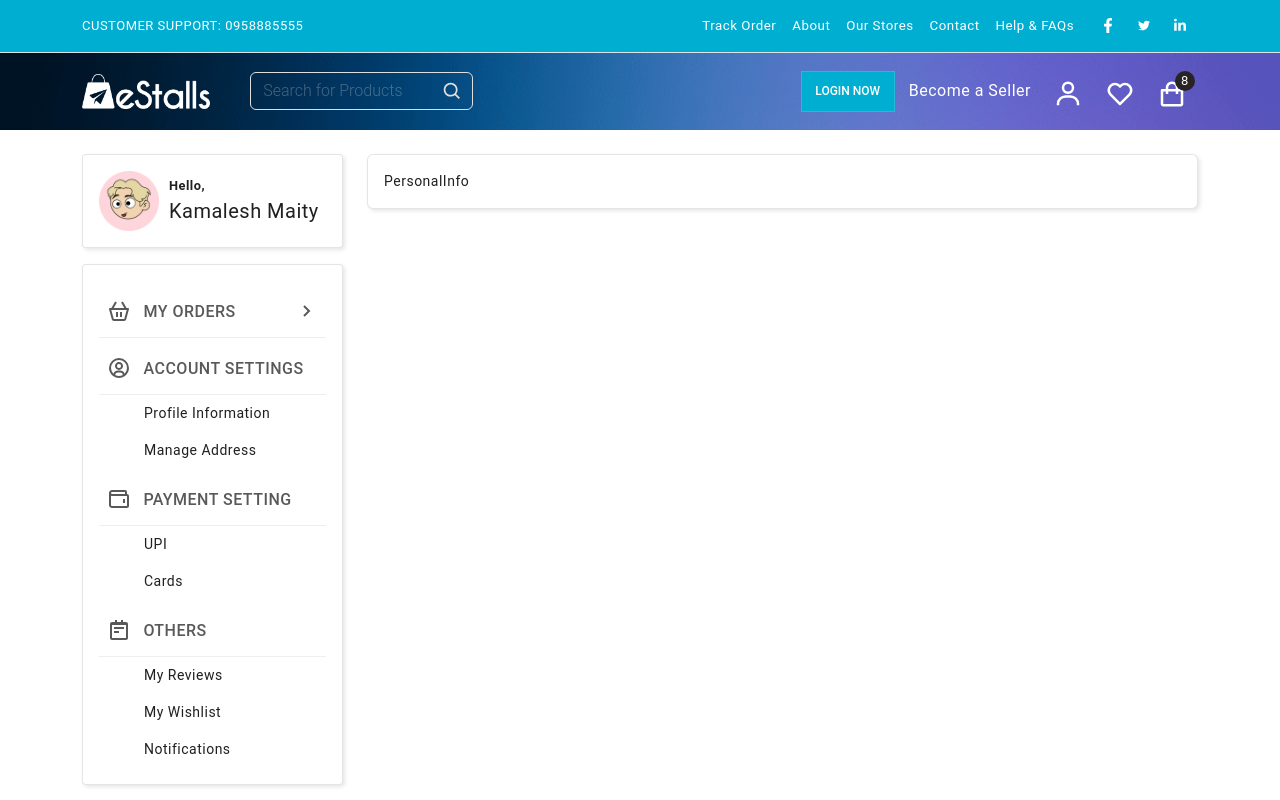
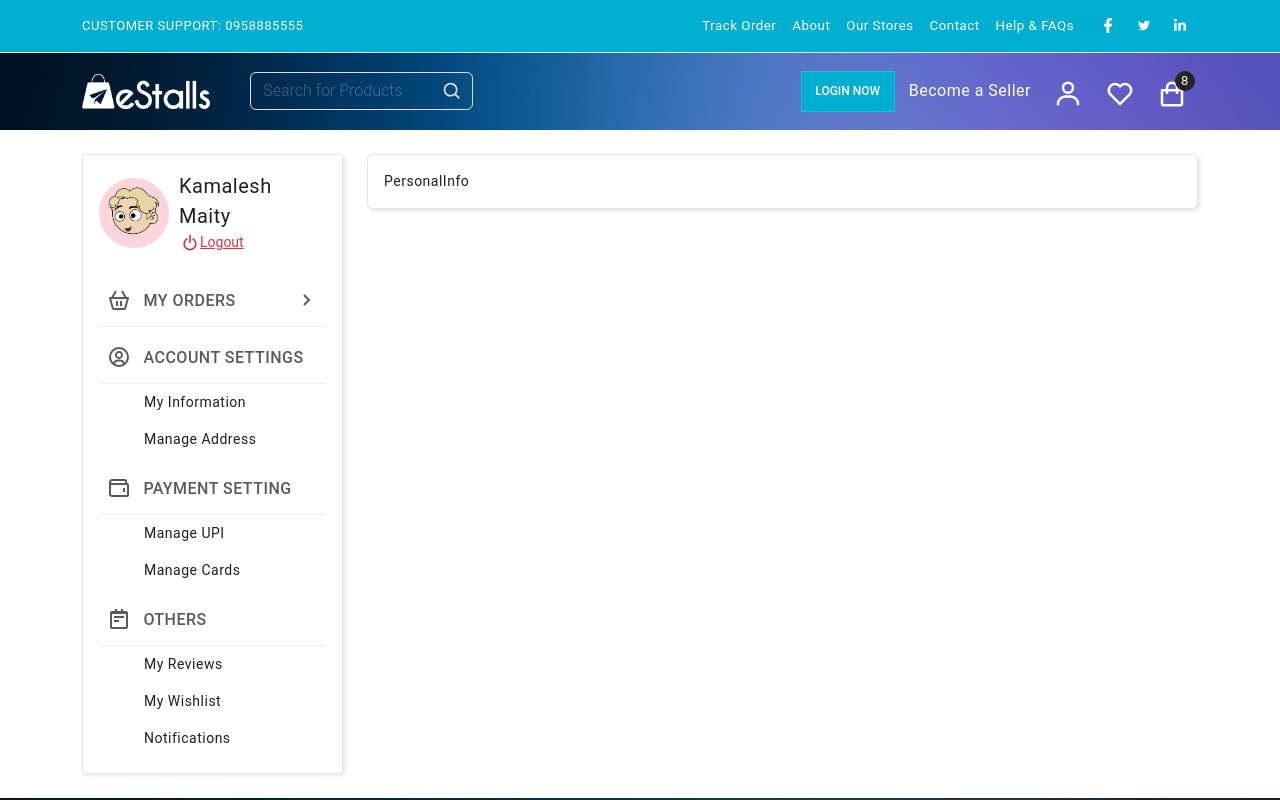
Before and after one commit to kamalesh777/e-stalls-client, a Next.js app: page /profile/account-setting/user-details in a window 1280 px wide. Shown: the top 800 px of the page. Built offline with nearby package versions, Linux system fonts and the light colour scheme.

Commit message:
profile perfect working

```diff
--- a/src/view/Profile.tsx
+++ b/src/view/Profile.tsx
@@ -1,7 +1,8 @@
 import Link from 'next/link'
 import { useRouter } from 'next/router'
 import React from 'react'
-import { BiBasket, BiChevronRight, BiNotepad, BiUserCircle, BiWallet } from 'react-icons/bi'
+import { Button } from 'react-bootstrap'
+import { BiBasket, BiChevronRight, BiNotepad, BiPowerOff, BiUserCircle, BiWallet } from 'react-icons/bi'
 import ManageAddress from '@/components/Profile/Info/ManageAddress'
 import PersonalInfo from '@/components/Profile/Info/PersonalInfo'
 
@@ -23,7 +24,7 @@ const Profile = (): JSX.Element => {
       icon: <BiUserCircle />,
       submenu: [
         {
-          label: 'Profile Information',
+          label: 'My Information',
           url: '/profile/account-setting/user-details',
         },
         {
@@ -37,11 +38,11 @@ const Profile = (): JSX.Element => {
       icon: <BiWallet />,
       submenu: [
         {
-          label: 'UPI',
+          label: 'Manage UPI',
           url: '/profile/info/user-details',
         },
         {
-          label: 'Cards',
+          label: 'Manage Cards',
           url: '/profile/info/manage-address',
         },
       ],
@@ -88,19 +89,19 @@ const Profile = (): JSX.Element => {
       <div className="container">
         <div className="row">
           <div className="col-12 col-xl-3">
-            <div className="card side-bar rounded-1 w-100 mb-3">
+            <div className="card side-bar rounded-1 w-100">
               <div className="card-body">
-                <div className="d-flex align-items-center">
+                <div className="d-flex align-items-center w-100 mb-3">
                   <img src="/assets/images/avatars/profile-image.png" className="profile-avatar" />
                   <div>
-                    <strong className="fs-7">Hello,</strong>
                     <p className="fs-5 mb-0">Kamalesh Maity</p>
+                    <Button variant="link" className="p-0 text-danger" size="sm">
+                      <BiPowerOff className="fs-5" />
+                      Logout
+                    </Button>
                   </div>
                 </div>
-              </div>
-            </div>
-            <div className="card side-bar rounded-1 w-100">
-              <div className="card-body">
+                {/* <hr className="mb-2" /> */}
                 <div className="profile-menu">
                   <ul className="list-unstyled mb-0 menu-list">
                     {menuArray.map(obj =>
--- a/styles/globals.scss
+++ b/styles/globals.scss
@@ -262,7 +262,7 @@ input[type="checkbox"] + label{
 
 /*==========Profile===================*/
 .profile-avatar {
-	max-width: 60px;
+	max-width: 70px;
 	margin-right: 10px;
 }
 .profile-menu .main-menu{
```
